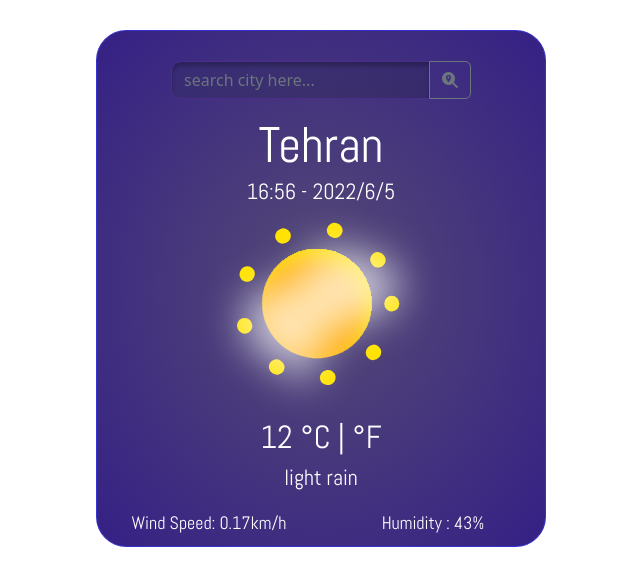
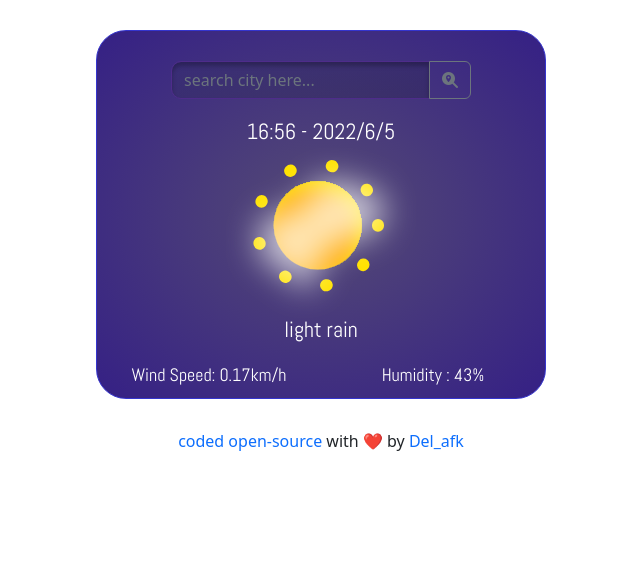
Before and after one commit to Del-afk/weather-app, a plain HTML site: page index.html in a window 1280 px wide. Shown: the whole page, without its empty margins (319-959 px from the left). Drawn offline with nearby package versions, Linux system fonts and the light colour scheme; no server answers.

Commit message:
:sparkles: all Done

```diff
--- a/index.html
+++ b/index.html
@@ -35,6 +35,7 @@
                 aria-label="search city here..."
                 aria-describedby="button-addon2"
                 id="searchinput"
+                autocomplete="off"
               />
               <button
                 class="btn btn-outline-secondary searchbutton"
@@ -47,13 +48,16 @@
           </div>
         </form>
         <div class="detail">
-          <h1 id="cityname" class="cityname">Tehran</h1>
-          <p id="realtime" class="realtime">23:11 Sunday June/5/2022</p>
-          <img src="src/sunny.svg" id="weathericon" class="weathericon" alt="weather icon" />
+          <h1 id="cityname" class="cityname"></h1>
+          <p id="realtime" class="realtime"></p>
+          <img
+            src="src/sunny.svg"
+            id="weathericon"
+            class="weathericon"
+            alt="weather icon"
+          />
           <ul class="states">
-            <li id="degree" class="degree">
-              12 <a href="">°C</a> | <a href="">°F</a>
-            </li>
+            <li id="degree" class="degree"></li>
             <li id="weatherstatus" class="weatherstatus">light rain</li>
             <li id="windspeed" class="windspeed">Wind Speed: 0.17km/h</li>
             <li id="humidity" class="humidity">Humidity : 43%</li>
@@ -61,6 +65,10 @@
         </div>
         <!-- <div class="weekweather"></div> -->
       </div>
+      <p class="address">
+        <a href="https://github.com/Del-afk/weather-app">coded open-source</a>
+        with ❤️ by <a href="https://www.instagram.com/del_afk/">Del_afk</a>
+      </p>
     </div>
     <script
       src="https://cdn.jsdelivr.net/npm/bootstrap@5.2.0-beta1/dist/js/bootstrap.bundle.min.js"
--- a/index.js
+++ b/index.js
@@ -2,7 +2,9 @@ const weatherApiKey = "eef545a795cae9fca6e032ee8406884a";
 
 function displaytemp(temp) {
   let weatherDegree = document.getElementById("degree");
-  weatherDegree.innerHTML = Math.round(temp);
+  //   let celicus = document.getElementById("cel");
+  //   let farenhit = document.getElementById("far");
+  weatherDegree.innerHTML = `${Math.round(temp)} °C`;
 }
 
 function displayCity(data) {
@@ -86,6 +88,7 @@ function changeCity(event) {
   let searchInput = document.getElementById("searchinput");
   let city = searchInput.value;
   callApi(city);
+  event.preventDefault();
 }
 
 function callApi(city) {
@@ -96,17 +99,24 @@ function callApi(city) {
       return response.json();
     })
     .then((data) => {
+      if (data.cod == "404") {
+        displayCity("this city doesn't exist!");
+      } else {
         displaytemp(data.main.temp);
         displayCity(data.name);
         weatherDescription(data.weather[0].description);
         windSpeed(data.wind.speed);
         humidity(data.main.humidity);
         changeImage(data.weather[0].icon);
+      }
     });
 }
 
 let searchButton = document.getElementById("button-addon2");
 searchButton.addEventListener("click", changeCity);
 
+let searchForm = document.getElementById("searchform");
+searchForm.addEventListener("submit", changeCity);
+
 realTime();
-callApi("new york");
+callApi("Amsterdam");
--- a/style.css
+++ b/style.css
@@ -52,7 +52,7 @@ input[type="text"] {
 }
 .weathericon {
   max-width: 250px;
-  max-height: 210px;
+  height: 170px;
   display: block;
   margin: 0px auto -20px;
 }
@@ -113,3 +113,6 @@ input[type="text"] {
   color: white;
   margin: 10px auto;
 }
+.address {
+  text-align: center;
+}
```
Also changed, not shown: 1 other file. Lines whose indentation alone changed are shown as unchanged.
